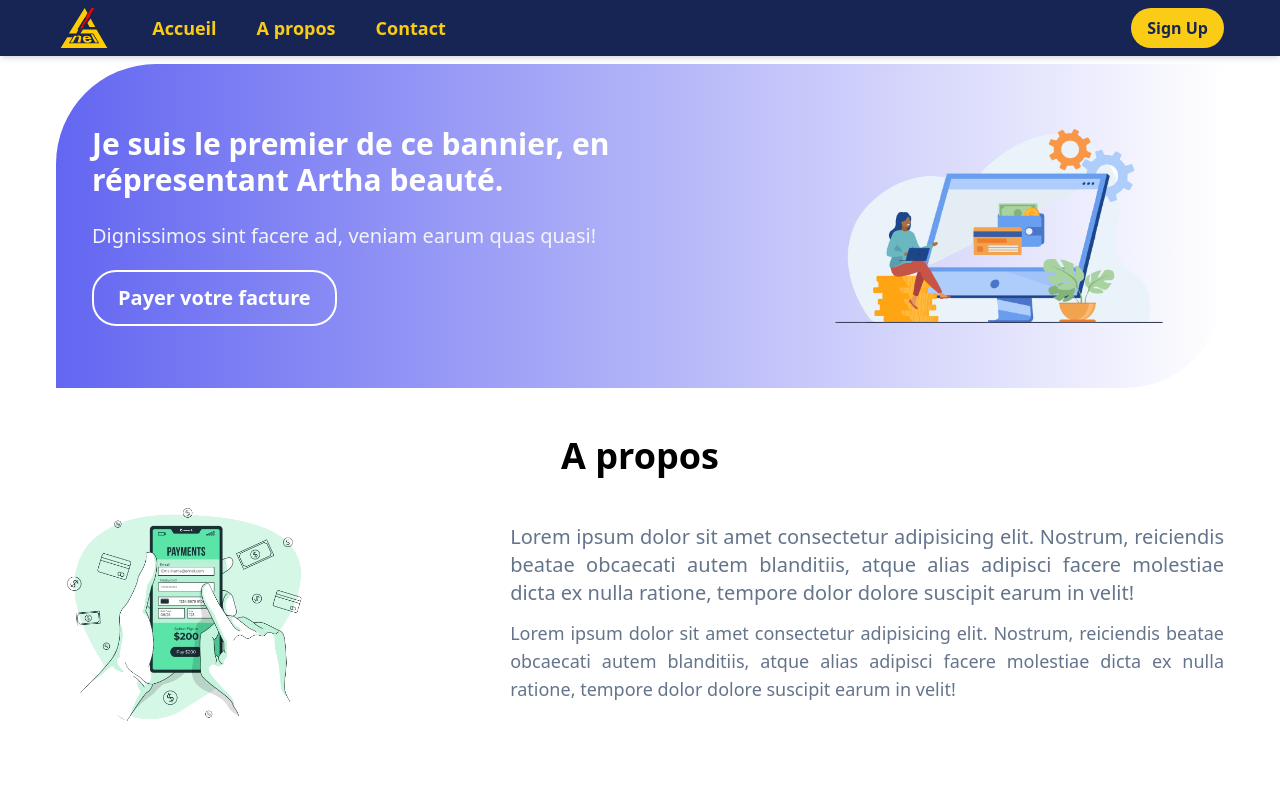
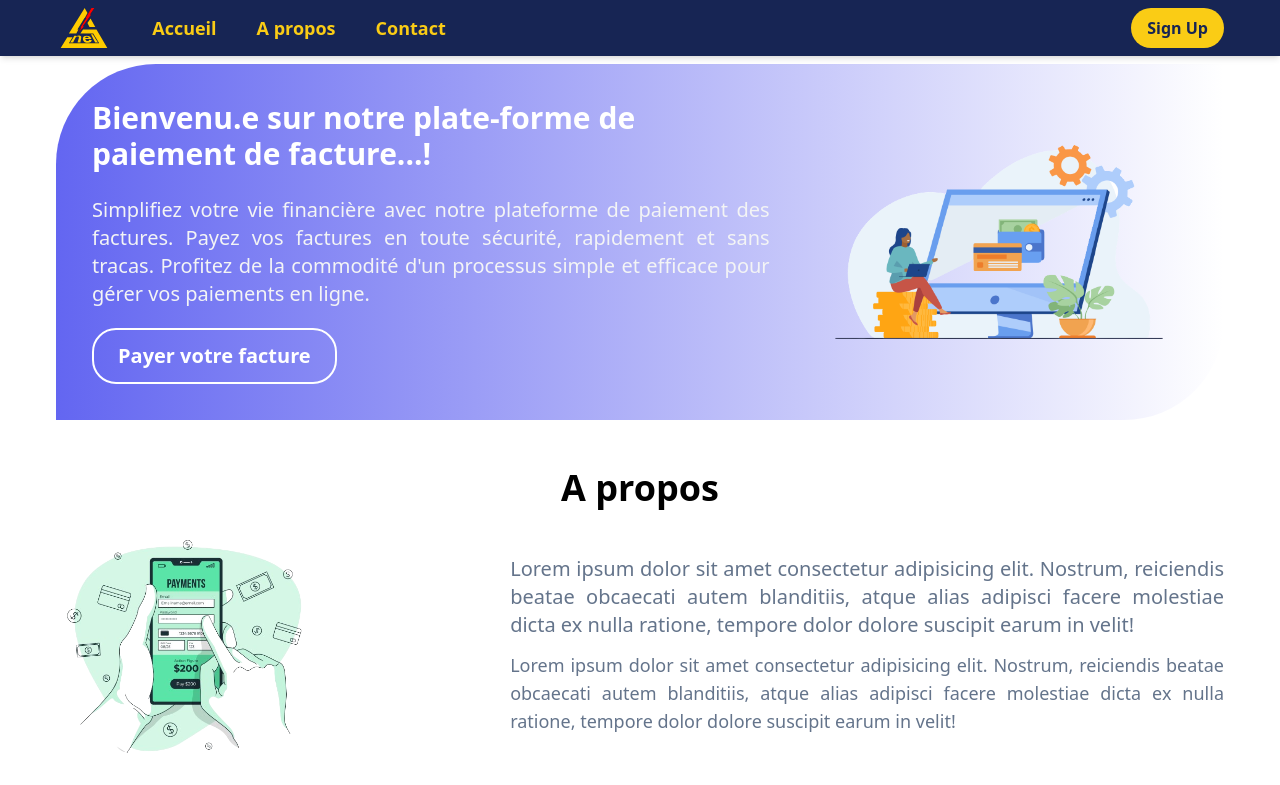
Before and after one commit to rovertnet/app_transact, a React (Vite) app: page / in a window 1280 px wide. Shown: the top 785 px of the page. Built offline with nearby package versions, Linux system fonts and the light colour scheme.

Commit message:
des tites modif

```diff
--- a/src/composants/body/home/AnimeText.jsx
+++ b/src/composants/body/home/AnimeText.jsx
@@ -6,8 +6,7 @@ import { useEffect } from "react";
 function AnimeText() {
   const textIndex = useMotionValue(0);
   const texts = [
-    "Lorem ipsum, dolor sit amet consectetur adipisicing elit. ",
-    "Dignissimos sint facere ad, veniam earum quas quasi!",
+    "Bienvenu.e sur notre plate-forme de paiement de facture...! ",
   ];
   const baseText = useTransform(textIndex, (latest) => texts[latest] || "");
   const count = useMotionValue(0);
--- a/src/composants/body/home/Banner.jsx
+++ b/src/composants/body/home/Banner.jsx
@@ -17,7 +17,10 @@ const itemVariants = {
 };
 
 function Banner() {
-
+  const animationVariants = {
+    initial: { opacity: 0, y: 20 },
+    animate: { opacity: 1, y: 0, transition: { duration: 0.5 } },
+  };
   return (
     <>
       <div
@@ -36,16 +39,22 @@ function Banner() {
             </div>
             {/* La présentation */}
             <div className=" md:w-full">
-              <h2 className=" md:text-3xl text-2xl font-bold text-white mb-6 leading-relaxed">
-                Je suis le premier de ce bannier, en répresentant Artha beauté.
-              </h2>
+              <motion.h2
+                variants={itemVariants}
+                className=" md:text-3xl text-2xl font-bold text-white mb-6 leading-relaxed"
+              >
+                <AnimeText deley={1} />
+              </motion.h2>
               <motion.p
-                variants={itemVariants}
-                animate="visible"
-                initial="hidden"
+                variants={animationVariants}
+                initial="initial"
+                animate="animate"
                 className=" text-[#f3f4f5] text-xl mb-5 md:text-justify text-justify"
               >
-                <AnimeText deley={1} />
+                Simplifiez votre vie financière avec notre plateforme de
+                paiement des factures. Payez vos factures en toute sécurité,
+                rapidement et sans tracas. Profitez de la commodité d'un
+                processus simple et efficace pour gérer vos paiements en ligne.
               </motion.p>
               <a className=" space-x-5 space-y-4 " href="#paie">
                 <button className=" py-3 px-6 text-xl text-white font-semibold border-2 border-white rounded-3xl hover:bg-[#8064f9] hover:text-white hover:border-none transition-all duration-300">
```
Also changed, not shown: src/composants/body/contact/Contact.jsx (added, +11 -0 lines).
